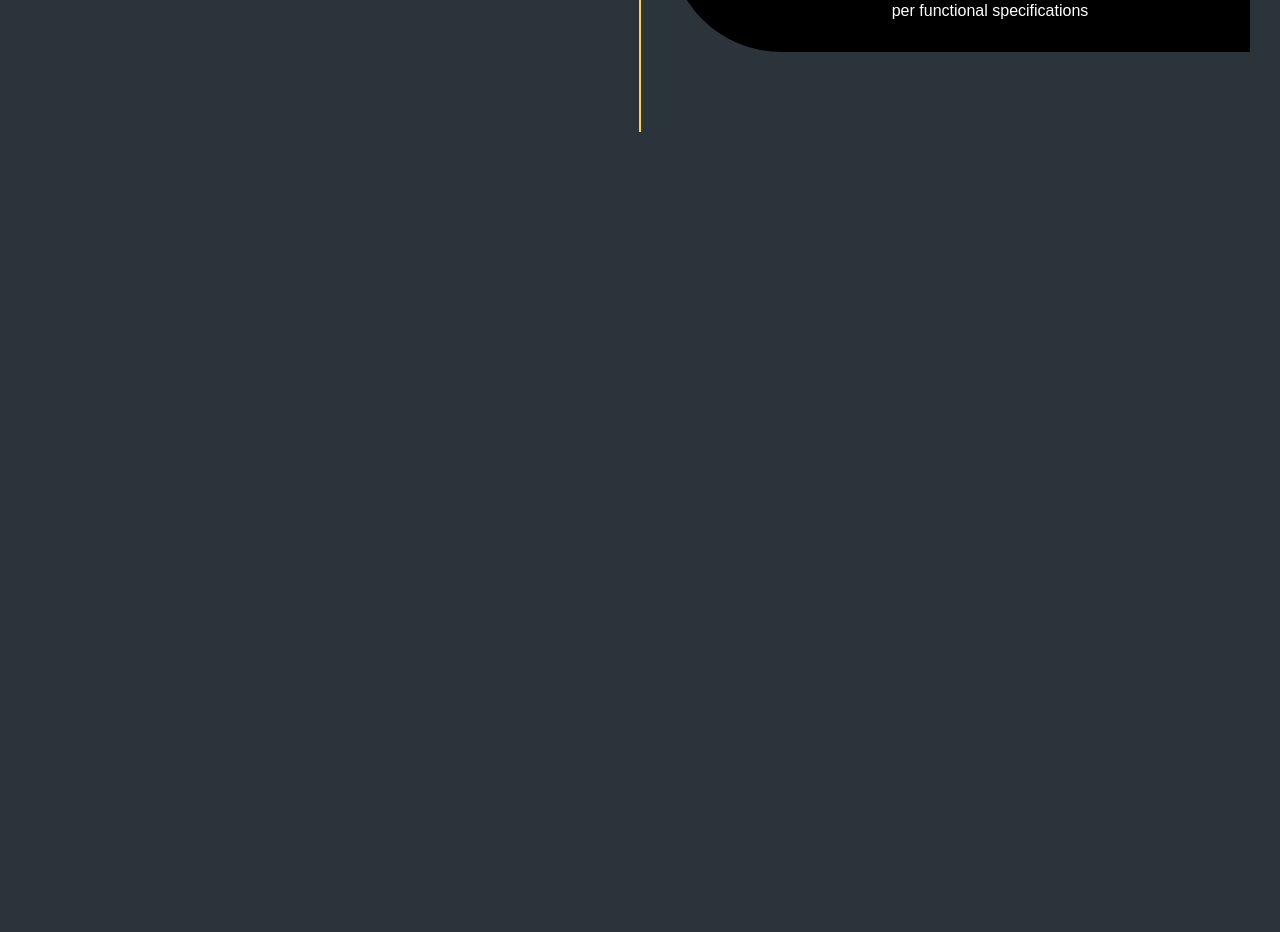
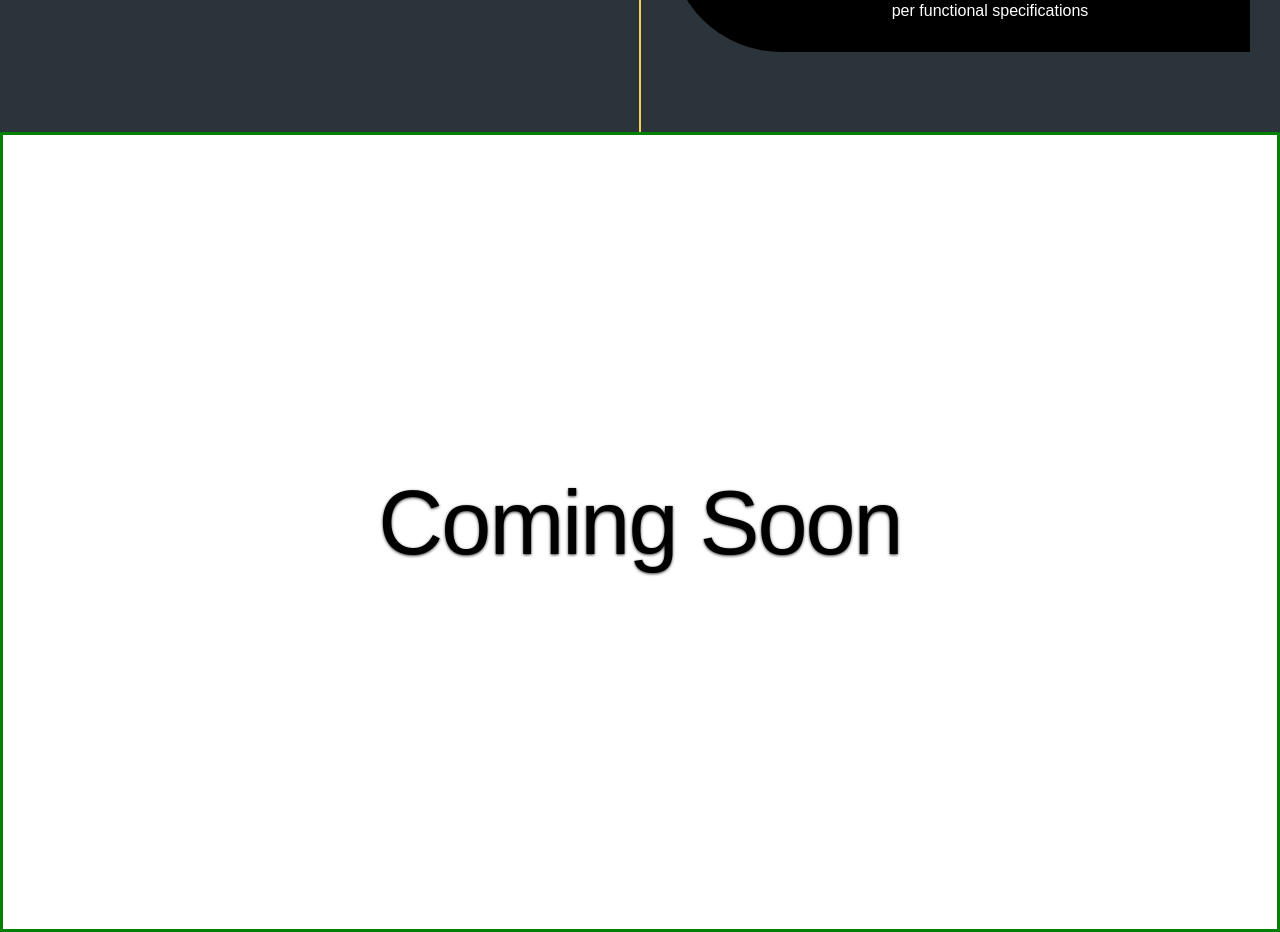
Before and after one commit to lessthanthreelessthanthree/react-portfolio, a React (Create React App) app: page / in a window 1280 px wide. Shown: the part 1660-2592 px from the top of the page. Before the commit the page ends 1792 px from the top, so only its background shows below. Built offline with nearby package versions, Linux system fonts and the light colour scheme.

Commit message:
Added coming soon page/About component

```diff
--- a/src/App.js
+++ b/src/App.js
@@ -1,6 +1,7 @@
 import React from 'react';
 import { Header } from './components/common';
-import Timeline from './components/Timeline'
+import Timeline from './components/Timeline';
+import About from './components/About'
 import "./fontello/css/fontello.css";
 
 import './App.css';
@@ -10,6 +11,7 @@ function App() {
     <div className="App">
       <Header/>
       <Timeline/>
+      <About/>
     </div>
   );
 }
--- /dev/null
+++ b/src/components/About.css
@@ -0,0 +1,31 @@
+#about{
+    width: 100%;
+    height: 100vh;
+}
+
+section#about{
+    background: white;
+}
+
+.container-about{
+    position: relative;
+    height: 100%;
+    border: 3px solid green;
+}
+
+.coming-soon {
+    margin: 0;
+  position: absolute;
+  top: 50%;
+  left: 50%;
+  -ms-transform: translate(-50%, -50%);
+  transform: translate(-50%, -50%);
+  }
+
+  h1.responsive-headline {
+    font: 90px/1.1em 'opensans-bold', sans-serif;
+    color: black;
+    letter-spacing: -2px;
+    margin: 0 auto 18px auto;
+    text-shadow: 0px 1px 3px rgba(0, 0, 0, .8);
+ }
--- /dev/null
+++ b/src/components/About.js
@@ -0,0 +1,17 @@
+import React from 'react';
+import './About.css';
+
+
+function About(){
+    return(
+        <section id="about">
+            <div className="container-about">{/*check className = "container". it gets affected by previous page*/}
+                <div className="coming-soon">
+                <h1 className="responsive-headline">Coming Soon</h1>
+                </div>
+            </div>
+        </section>
+    )
+}
+
+export default About;
--- a/src/components/common/header/Header.jsx
+++ b/src/components/common/header/Header.jsx
@@ -62,6 +62,7 @@ function Header(){
                     <ul id="nav">
                         <li className="current"><a className="smoothscroll" href="#home">Home</a></li>
                         <li><a className="smoothscroll" href="#timeline">Timeline</a></li>
+                        <li><a className="smoothscroll" href="#about">Coming soon</a></li>
                     </ul>
                 </nav>
             </div>
```
